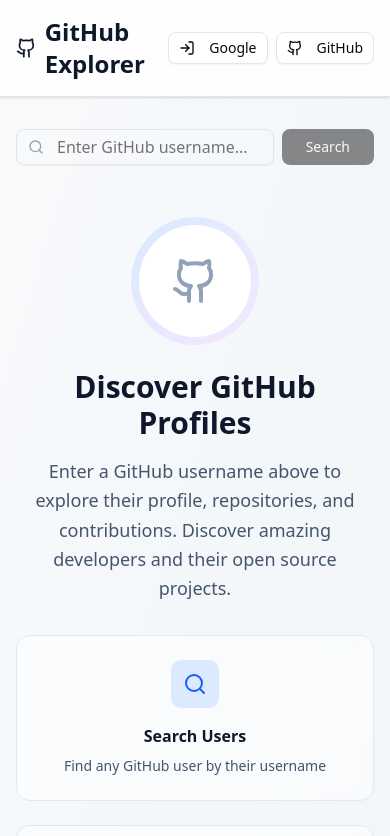
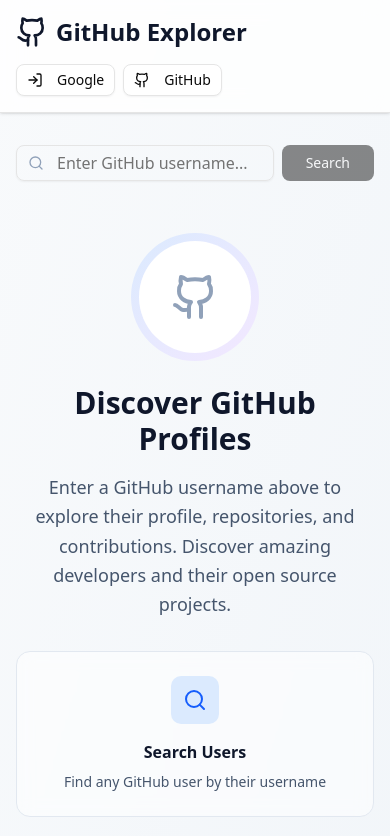
Before and after one commit to Bookieblue/github-explorer, a Next.js app: page / in a window 390 px wide. Shown: the top 836 px of the page. Built offline with nearby package versions, Linux system fonts and the light colour scheme; no server answers.

Commit message:
Fix: mobile responsiveness for header

```diff
--- a/src/components/github/Header.tsx
+++ b/src/components/github/Header.tsx
@@ -4,8 +4,8 @@
 export function Header() {
   return (
     <header className="sticky top-0 z-50 border-b bg-white/80 backdrop-blur-md dark:bg-slate-900/80 shadow-sm">
-      <div className="container mx-auto px-4 py-4 flex items-center justify-between">
-        <div className="flex items-center space-x-2">
+      <div className="container mx-auto px-4 py-4 md:flex  items-center justify-between">
+        <div className="flex items-center mb-4 md:mb-0 space-x-2">
           <Github className="h-8 w-8 text-slate-900 dark:text-white" />
           <h1 className="text-2xl font-bold text-slate-900 dark:text-white">
             GitHub Explorer
```
